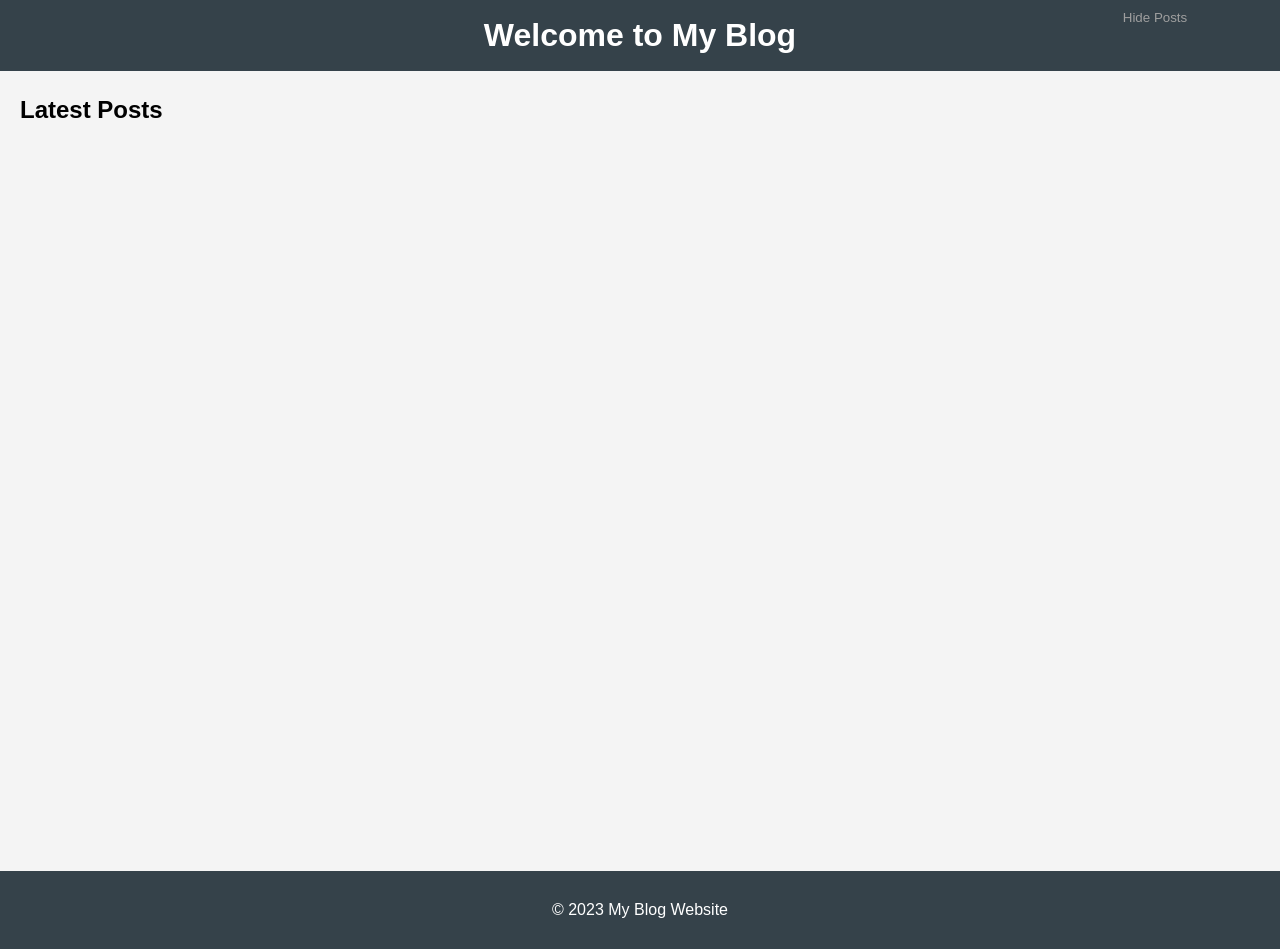
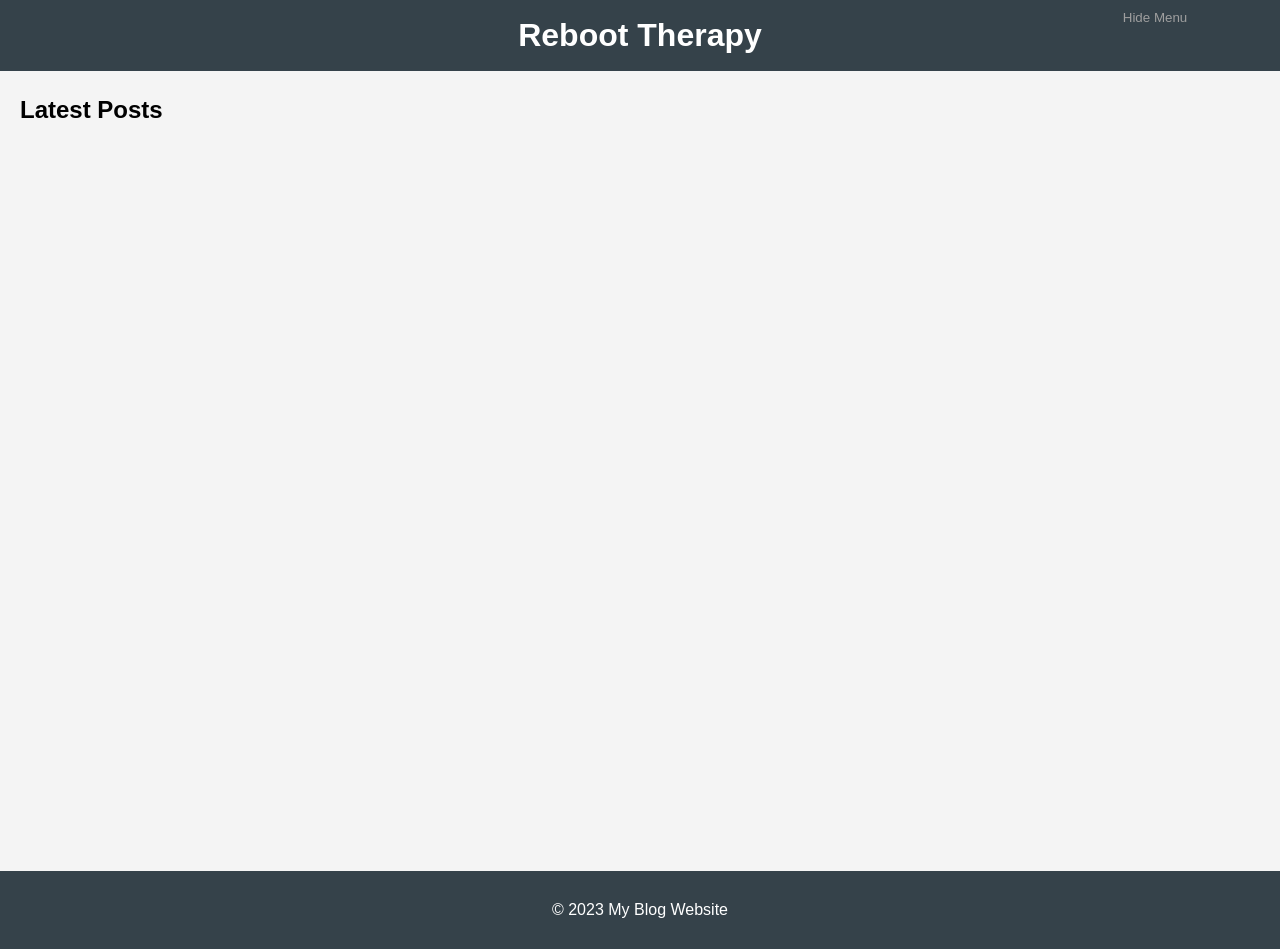
Before and after one commit to ChristofBecu/RebootTherapy, a website: page src/index.html in a window 1280 px wide. Drawn offline with nearby package versions, Linux system fonts and the light colour scheme; no server answers.

Commit message:
feat: Update project name and description to reflect new branding

```diff
--- a/package.json
+++ b/package.json
@@ -1,7 +1,7 @@
 {
-  "name": "my-blog-website",
+  "name": "reboot-therapy",
   "version": "1.0.0",
-  "description": "A simple blog website built using markdown for content.",
+  "description": "A chronicle of my Arch Linux escapades—fixes, configs, crashes, and the occasional existential crisis. Because sometimes, turning it off and on again is cheaper than actual therapy.",
   "main": "src/index.html",
   "scripts": {
     "start": "netlify dev",
--- a/src/index.html
+++ b/src/index.html
@@ -4,16 +4,16 @@
 <head>
     <meta charset="UTF-8">
     <meta name="viewport" content="width=device-width, initial-scale=1.0">
-    <title>My Blog Website</title>
+    <title>Reboot Therapy</title>
     <link rel="stylesheet" href="../public/styles.css">
 </head>
 
 <body>
     <header>
-        <h1>Welcome to My Blog</h1>
+        <h1>Reboot Therapy</h1>
     </header>
     <div class="container">
-        <button id="toggle-nav">Hide Posts</button> <!-- Add this button -->
+        <button id="toggle-nav">Hide Menu</button> <!-- Add this button -->
         <div class="nav-container hidden">
             <nav class="sidebar">
                 <ul>
```
